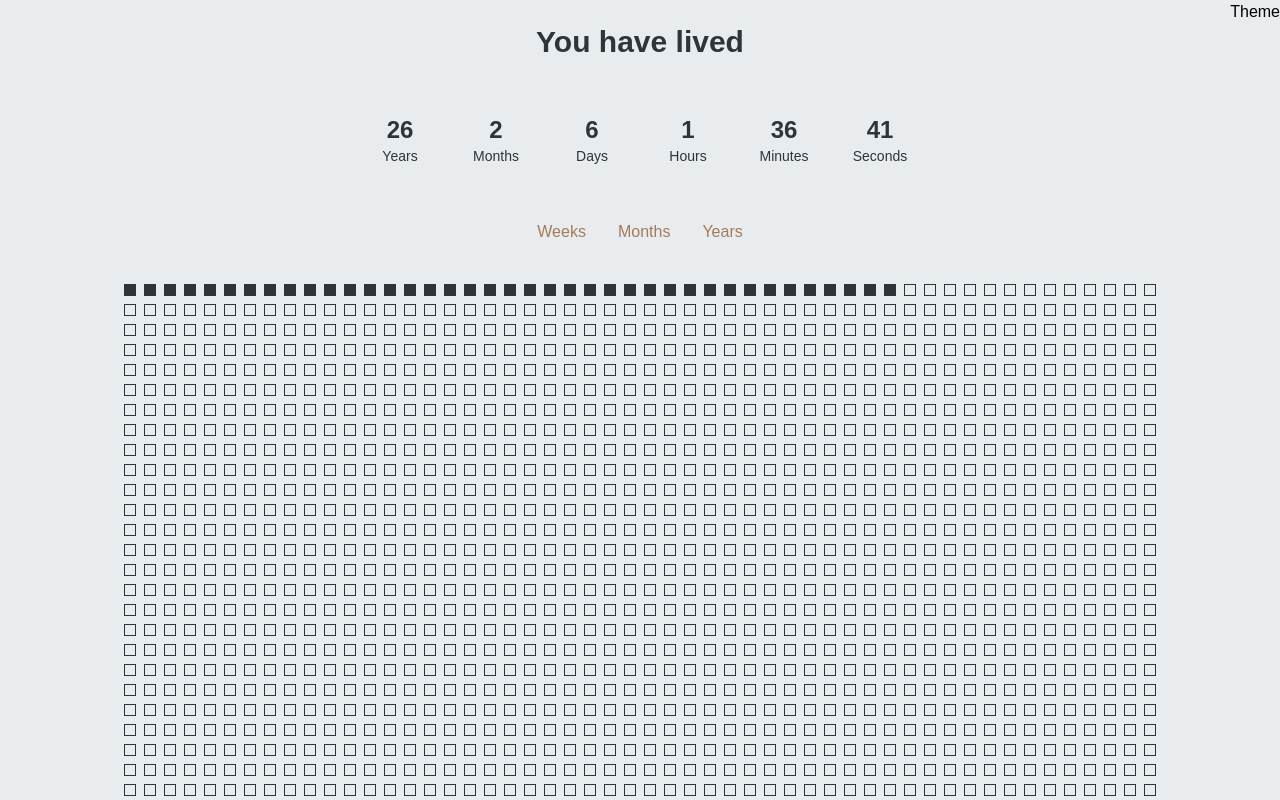
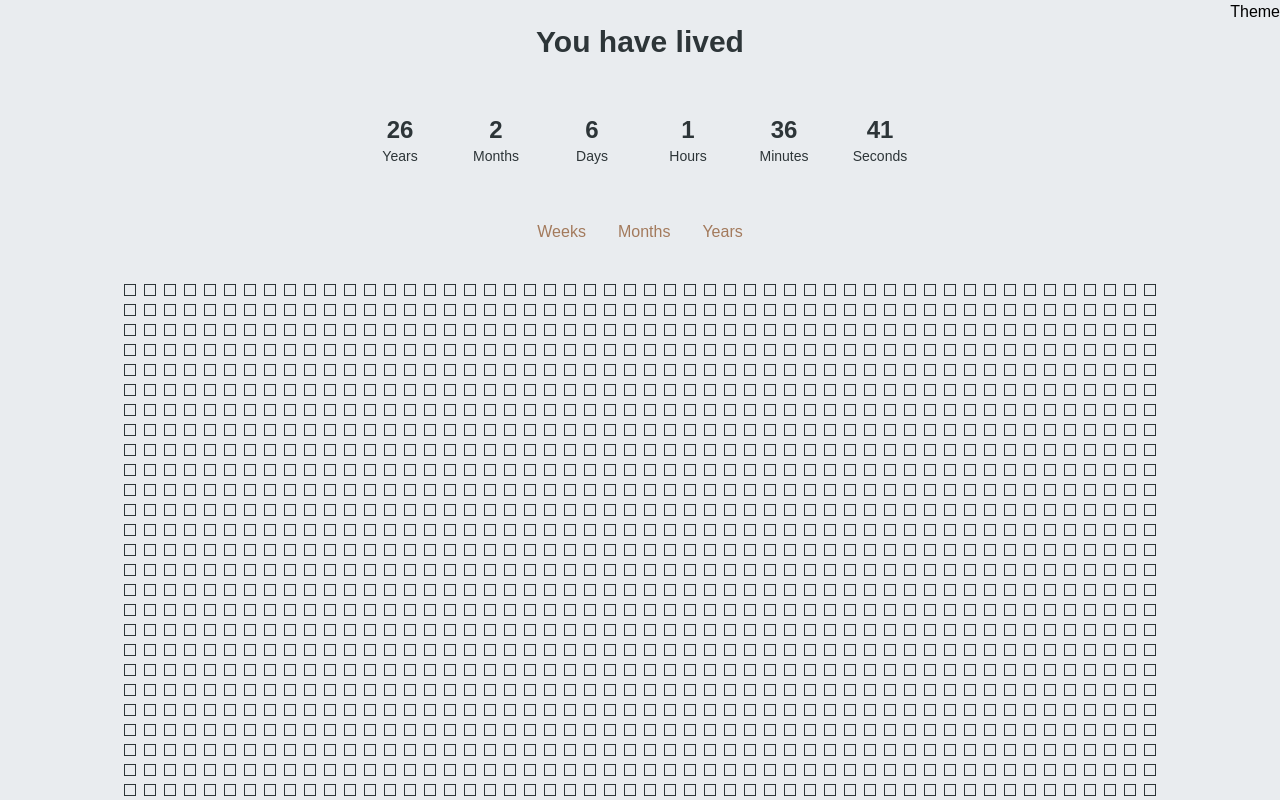
Before and after one commit to Alekey1919/finite, a Next.js app: page /calendar in a window 1280 px wide. Both pictures are taken after a click on the button "Save". Shown: the top 800 px of the page. Built offline with nearby package versions, Linux system fonts and the light colour scheme; no server answers.

Commit message:
Render boxes only once

```diff
--- a/src/app/calendar/page.tsx
+++ b/src/app/calendar/page.tsx
@@ -55,20 +55,23 @@ const Calendar = () => {
         </button>
       </div>
       <div
-        className="grid grid-cols-12 gap-2 mx-auto"
+        className="grid gap-2 mx-auto"
         style={{
           gridTemplateColumns: `repeat(${gridData.colums}, minmax(0, 1fr))`,
         }}
+        key={0}
       >
-        {new Array(gridData.boxes).fill(0).map((_, index) => (
-          <div
-            className={twMerge(
-              "w-3 h-3 border-solid border-accent border-[1px]",
-              index < 39 && "bg-accent"
-            )}
-            key={index}
-          ></div>
-        ))}
+        {new Array(WEEKS_IN_LIFE).fill(null).map((_, index) => {
+          return (
+            <div
+              className={twMerge(
+                "w-3 h-3 border-solid border-accent border-[1px]",
+                index > gridData.boxes && "hidden"
+              )}
+              key={index}
+            />
+          );
+        })}
       </div>
     </div>
   );
```
